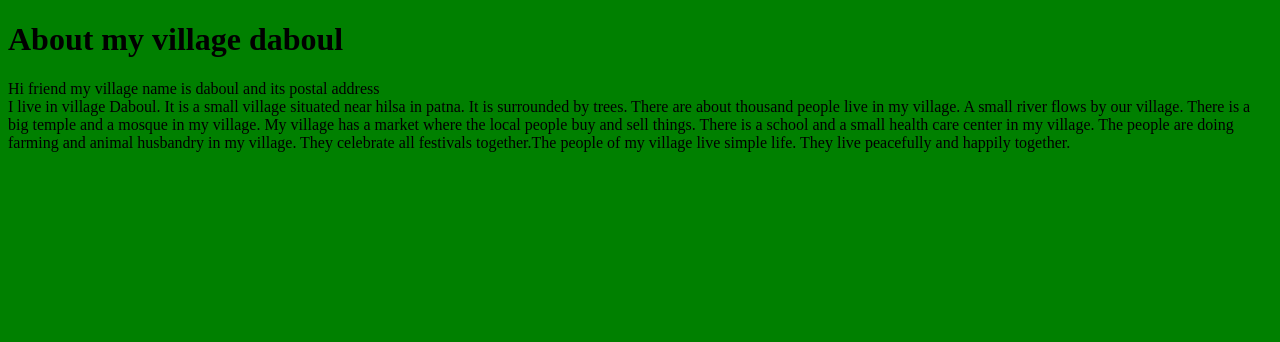
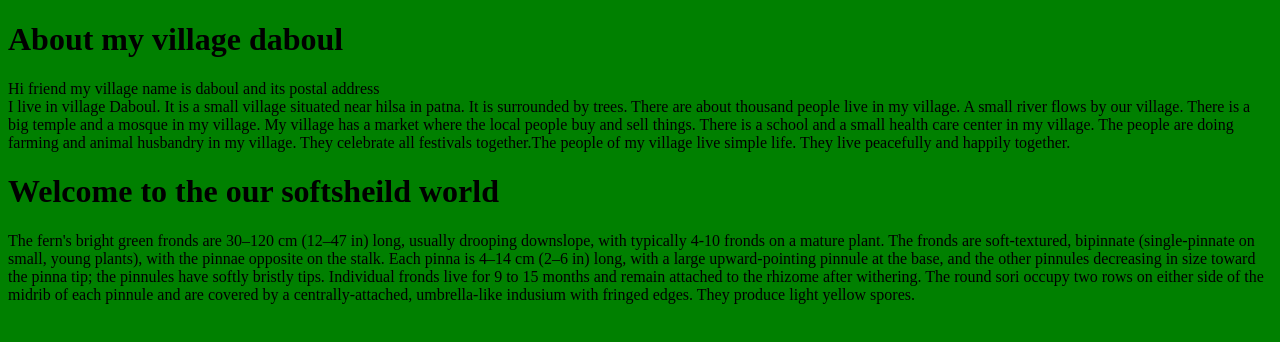
Before and after one commit to amitdaboul/amitdaboul.github.io, a plain HTML site: page index.html in a window 1280 px wide. Drawn offline with Linux system fonts and the light colour scheme.

Commit message:
Welcome softsheild

```diff
--- a/index.html
+++ b/index.html
@@ -13,7 +13,8 @@
 
 
         </p>
-
+        <h1>Welcome to the our softsheild world</h1>
+        The fern's bright green fronds are 30–120 cm (12–47 in) long, usually drooping downslope, with typically 4-10 fronds on a mature plant. The fronds are soft-textured, bipinnate (single-pinnate on small, young plants), with the pinnae opposite on the stalk. Each pinna is 4–14 cm (2–6 in) long, with a large upward-pointing pinnule at the base, and the other pinnules decreasing in size toward the pinna tip; the pinnules have softly bristly tips. Individual fronds live for 9 to 15 months and remain attached to the rhizome after withering. The round sori occupy two rows on either side of the midrib of each pinnule and are covered by a centrally-attached, umbrella-like indusium with fringed edges. They produce light yellow spores.
 
     </body>
 
```
